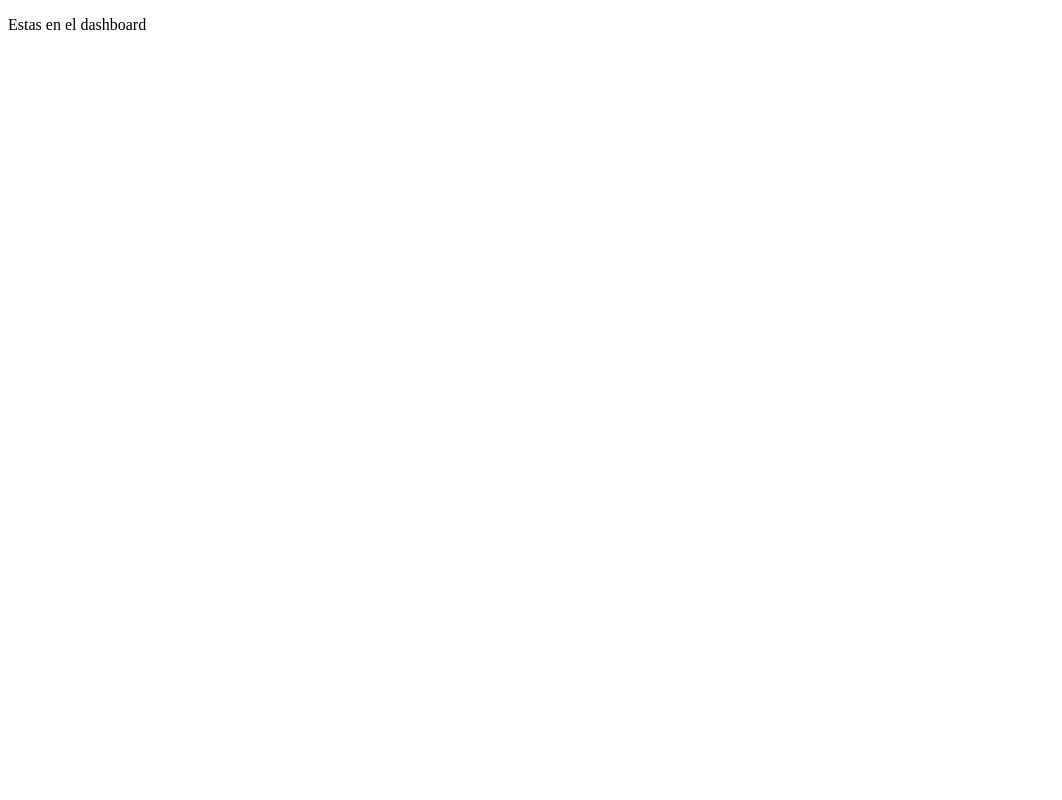
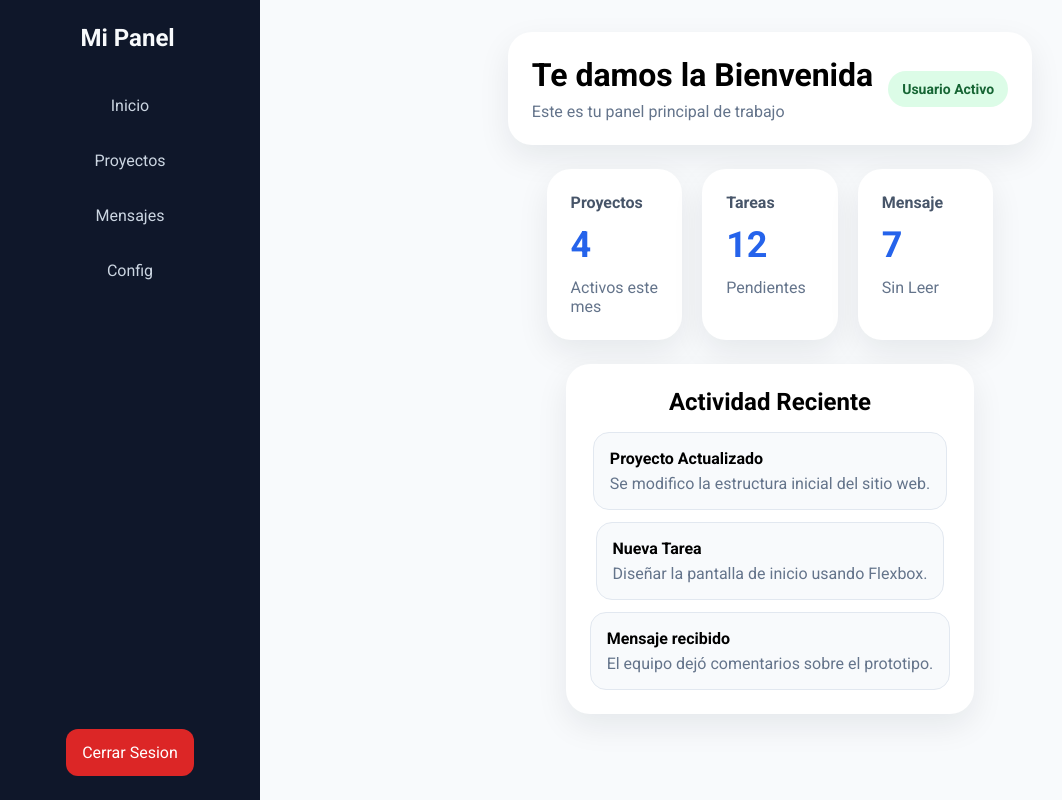
Before and after one commit to Nickokus/login-page-example, a plain HTML site: page dashboard.html in a window 1280 px wide. Shown: the whole page, without its empty margins (0-1062 px from the left). Drawn offline with Linux system fonts and the light colour scheme.

Commit message:
[feat] Se agrego el dashboard.html y sus estilos en style.css

```diff
--- a/dashboard.html
+++ b/dashboard.html
@@ -1,11 +1,83 @@
 <!DOCTYPE html>
-<html lang="en">
+<html lang="es">
 <head>
     <meta charset="UTF-8">
     <meta name="viewport" content="width=device-width, initial-scale=1.0">
-    <title>Document</title>
+    <title>Dashboard | Panel Principal</title>
+    <link rel="stylesheet" href="style.css">
 </head>
 <body>
-    <p>Estas en el dashboard</p>
+    <main class="dashboard-page">
+        <aside class="sidebar">
+            <div>
+                <h2>Mi Panel</h2>
+                <nav class="menu">
+                    <a href="#">Inicio</a>
+                    <a href="#">Proyectos</a>
+                    <a href="#">Mensajes</a>
+                    <a href="#">Config</a>
+                </nav>
+            </div>
+            <a class="logout-link" href="index.html">
+                Cerrar Sesion
+            </a>
+        </aside>
+        <section class="dashboard-content">
+
+            <header class="dashboard-header">
+                <div>
+                    <h1>Te damos la Bienvenida</h1>
+                    <p>Este es tu panel principal de trabajo</p>
+                </div>
+                <span class="user-badge">
+                    Usuario Activo
+                </span>
+            </header>
+
+            <section class="summary-cards">
+
+                <article class="summary-card">
+                    <h3>Proyectos</h3>
+                    <p class="summary-number">4</p>
+                    <span>Activos este mes</span>
+                </article>
+
+                <article class="summary-card">
+                    <h3>Tareas</h3>
+                    <p class="summary-number">12</p>
+                    <span>Pendientes</span>
+                </article>
+
+                <article class="summary-card">
+                    <h3>Mensaje</h3>
+                    <p class="summary-number">7</p>
+                    <span>Sin Leer</span>
+                </article>
+
+            </section>
+
+            <section class="activity-panel">
+                <h2>Actividad Reciente</h2>
+                <div class="activity-list">
+                    <article class="activity-item">
+                        <strong>Proyecto Actualizado</strong>
+                        <p>Se modifico la estructura inicial del sitio web.</p>
+                    </article>
+
+                    <article class="activity-item">
+                        <strong>Nueva Tarea</strong>
+                        <p>Diseñar la pantalla de inicio usando Flexbox.</p>
+                    </article>
+
+                    <article class="activity-item">
+                        <strong>Mensaje recibido</strong>
+                        <p>El equipo dejó comentarios sobre el prototipo.</p>
+                    </article>
+                </div>
+
+            </section>
+
+        </section>
+    </main>
 </body>
 </html>
--- a/style.css
+++ b/style.css
@@ -111,3 +111,181 @@ button:hover {
 button:active {
     transform: scale(0.98);
 }
+
+/* ==============================
+   DASHBOARD
+   ==============================*/
+
+.dashboard-page {
+    min-height: 100vh;
+
+    display: flex;
+
+    background: #f8fafc;
+}
+
+.sidebar {
+    width: 260px;
+    padding: 24px;
+    background: #0f172a;
+    color: #f8fafc;
+    display: flex;
+    flex-direction: column;
+    justify-content: space-between;
+}
+
+.sidebar h2 {
+    margin-bottom: 32px;
+    font-size: 24px;
+}
+
+.menu {
+    display: flex;
+    flex-direction: column;
+    gap: 12px;
+}
+
+.menu a {
+    padding: 12px 14px;
+    text-decoration: none;
+    color: #cbd5e1;
+
+    border-radius: 12px;
+
+    transition:
+        color 0.2s ease,
+        background 0.2s ease;
+}
+
+.menu a:hover {
+    color: #ffffff;
+    background: rgba(148, 163, 184, 0.16);
+}
+
+.logout-link {
+    padding: 14px 16px;
+    background: #dc2626;
+    color: #ffffff;
+    text-decoration: none;
+    border-radius: 12px;
+
+    transition:
+        background 0.2s ease,
+        transform 0.2s ease;
+}
+
+.logout-link:hover {
+    background: rgba(148, 163, 184, 0.16);
+    transform: translateY(-2px);
+}
+
+.dashboard-content {
+    flex: 1;
+    padding: 32px;
+    display: flex;
+    flex-direction: column;
+    gap: 24px;
+}
+
+.dashboard-header {
+    padding: 24px;
+
+    background: #ffffff;
+
+    box-shadow: 0 12px 32px rgba(15, 23, 42, 0.08);
+
+    border-radius: 24px;
+
+    display: flex;
+    justify-content: space-between;
+    align-items: center;
+    gap: 15px;
+}
+
+.dashboard-header h1 {
+    font-size: 32px;
+    margin-bottom: 8px;
+}
+
+.dashboard-header p {
+    color: #64748b;
+}
+
+.user-badge {
+    padding: 10px 14px;
+    background: #dcfce7;
+    color: #166534;
+
+    border-radius: 999px;
+
+    font-size: 14px;
+    font-weight: bold;
+    white-space: nowrap;
+}
+
+.summary-cards {
+    display: flex;
+    gap: 20px;
+}
+
+.summary-card {
+    flex: 1;
+
+    padding: 24px;
+
+    background: #ffffff;
+
+    border-radius: 24px;
+
+    box-shadow: 0 12px 32px rgba(15, 23, 42, 0.08);
+}
+
+.summary-card h3 {
+    color: #475569;
+    font-size: 16px;
+}
+
+.summary-number {
+    margin: 12px 0;
+    font-size: 36px;
+    font-weight: bold;
+    color: #2563eb
+}
+
+.summary-card span {
+    color: #64748b;
+    font-size: 16px;
+}
+
+.activity-panel {
+    padding: 24px;
+
+    background: #ffffff;
+
+    border-radius: 24px;
+
+    box-shadow: 0 12px 32px rgba(15, 23, 42, 0.08);
+
+    display: flex;
+    flex-direction: column;
+    gap: 16px;
+}
+
+.activity-list {
+    display: flex;
+    flex-direction: column;
+    gap: 12px;
+}
+
+.activity-item {
+    padding: 16px;
+    background: #f8fafc;
+    border: 1px solid #e2e8f0;
+    border-radius: 16px;
+}
+
+.activity-item p {
+    margin-top: 6px;
+
+    color: #64748b;
+}
```
